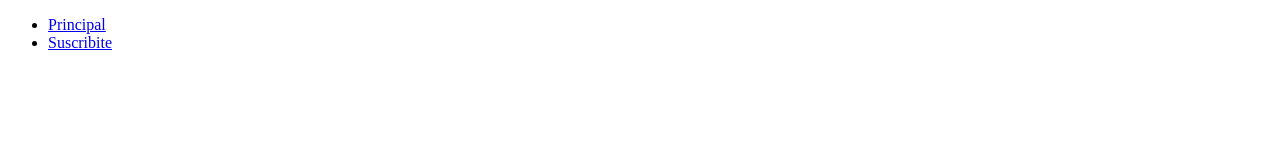
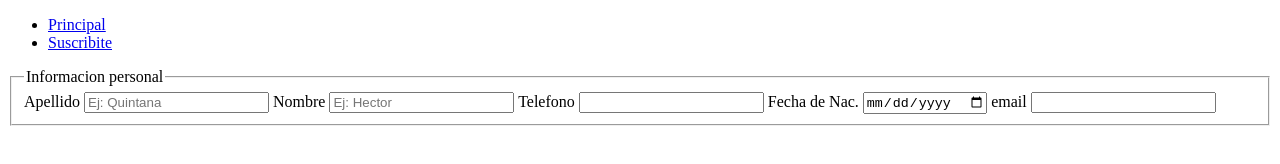
Before and after one commit to DevHunvee3/WebDevelopment, a plain HTML site: page html5/Hector/TP2/Formulario.html in a window 1280 px wide. Drawn offline with Linux system fonts and the light colour scheme.

Commit message:
inicio de formulario

```diff
--- a/html5/Hector/TP2/Formulario.html
+++ b/html5/Hector/TP2/Formulario.html
@@ -16,5 +16,41 @@
 				</ul>
 			</nav>
 		</header>
+        <main>
+            <form method="get" action="#">
+                <fieldset>
+                    <legend>Informacion personal</legend>
+                    <label for='idSurname'>Apellido</label>
+                    <input
+                    type='text'
+                    id='idSurname'
+                    name="Surname"
+                    placeholder='Ej: Quintana'
+                    required>
+                    </input>
+                    <label for='idName'>Nombre</label>
+                    <input
+                    type='text'
+                    id='idName'
+                    name="Name"
+                    placeholder='Ej: Hector'
+                    required>
+                    </input>
+                    <label for='idNumero'>Telefono</label>
+                    <input type='number'
+                    name="numero"
+                    id='idNumero'
+                    maxlength="10"
+                    minlength="10"
+                    required>
+                    </input>
+                    <label for='idDate'>Fecha de Nac.</label>
+                    <input type='date' id='idDate' name='fecha'></input>
+                    <label for='idEmail'>email</label>
+                    <input type='email' id='idEmail'  name='email'></input>
+                </fieldset>
+
+            </form>
+        </main>
 	</body>
 </html>
```
